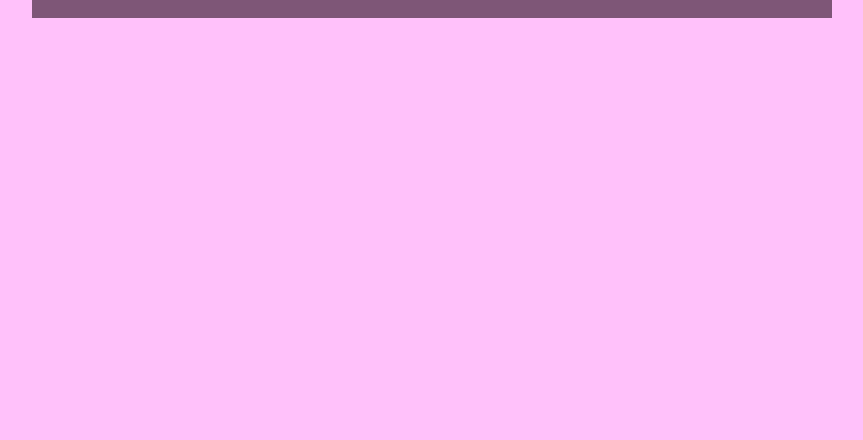
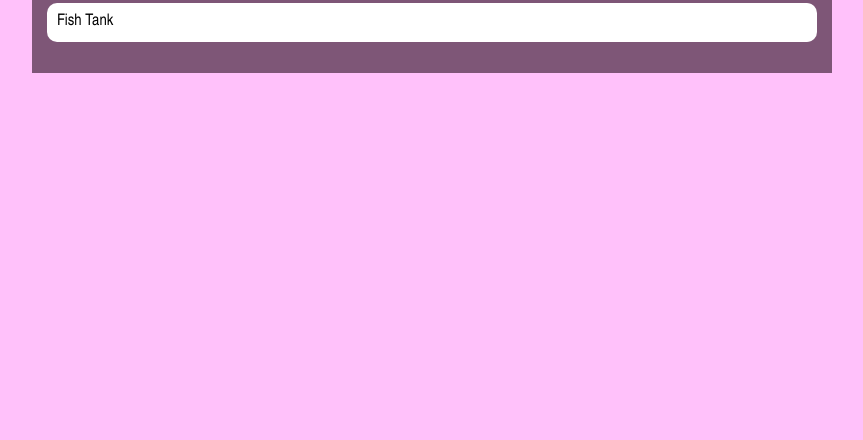
Before and after one commit to emmawilliams39/emmawilliams39.github.io, a plain HTML site: page portfolio.html in a window 1280 px wide. Shown: the part 360-800 px from the top of the page, without its empty margins (208-1071 px from the left). Drawn offline with Linux system fonts and the light colour scheme.

Commit message:
I added the link to my fish tank project to my website portfolio

```diff
--- a/portfolio.html
+++ b/portfolio.html
@@ -36,6 +36,7 @@
             </ul>
             <h1>Khan Portfolio</h1>
             <ul id="portfolio">
+              <li><a href = "https://www.khanacademy.org/computer-programming/spin-off-of-project-fish-tank/6001990279741440">Fish Tank</a></li>
 
             </ul>
             </div>
```
